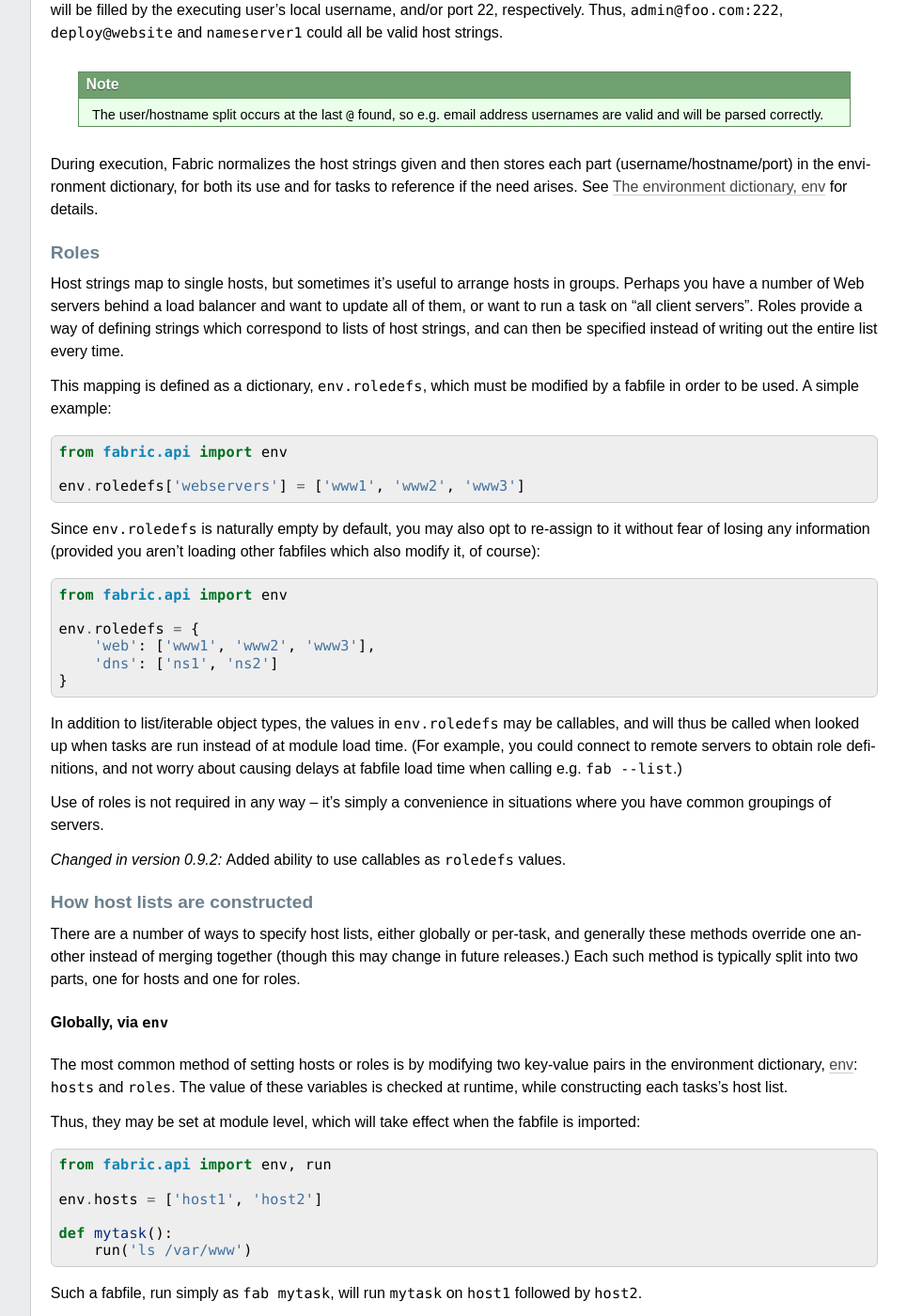
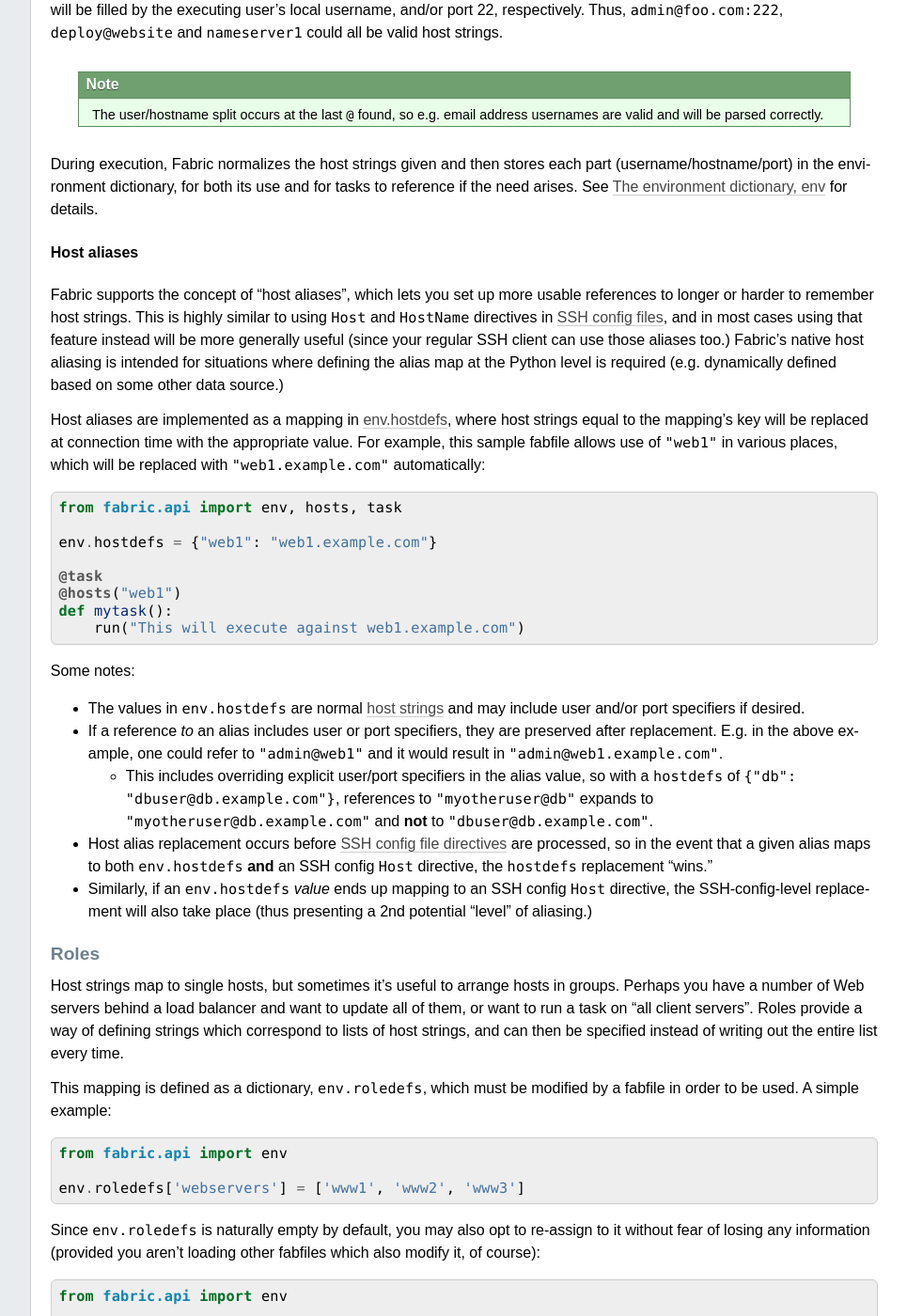
Before and after one commit to fabric/fabric, a Sphinx documentation site: the page built from docs/usage/execution.rst, in a window 1280 px wide and 1400 px high, scrolled down 1487 px. Shown: the whole window at 94% size, without its empty margins (224-1189 px from the left). Built offline with Sphinx 7.4.7, drawn with Linux system fonts in a browser that asks for light colours; pages that are not in the unit, such as notebooks, are missing from menus; the version number could not be read and is left out.

Commit message:
Implement Fabric-level host aliasing.
Fixes #563

```diff
--- a/docs/changelog.rst
+++ b/docs/changelog.rst
@@ -25,6 +25,8 @@
 Changelog
 =========
 
+* :feature:`563` Implemented :ref:`Python-level host aliasing <host-aliases>`
+  as a compliment to the SSH config aliasing available in 1.4.
 * :release:`1.4.0 <2012-02-13>`
 * :release:`1.3.5 <2012-02-13>`
 * :release:`1.2.6 <2012-02-13>`
--- a/docs/usage/execution.rst
+++ b/docs/usage/execution.rst
@@ -95,6 +95,57 @@
 During execution, Fabric normalizes the host strings given and then stores each
 part (username/hostname/port) in the environment dictionary, for both its use
 and for tasks to reference if the need arises. See :doc:`env` for details.
+
+.. _host-aliases:
+
+Host aliases
+~~~~~~~~~~~~
+
+Fabric supports the concept of "host aliases", which lets you set up more
+usable references to longer or harder to remember host strings. This is highly
+similar to using ``Host`` and ``HostName`` directives in :ref:`SSH config files
+<ssh-config>`, and in most cases using that feature instead will be more
+generally useful (since your regular SSH client can use those aliases too.)
+Fabric's native host aliasing is intended for situations where defining the
+alias map at the Python level is required (e.g. dynamically defined based on
+some other data source.)
+
+Host aliases are implemented as a mapping in :ref:`env.hostdefs
+<env-hostdefs>`, where host strings equal to the mapping's key will be replaced
+at connection time with the appropriate value. For example, this sample fabfile
+allows use of ``"web1"`` in various places, which will be replaced with
+``"web1.example.com"`` automatically::
+
+    from fabric.api import env, hosts, task
+
+    env.hostdefs = {"web1": "web1.example.com"}
+
+    @task
+    @hosts("web1")
+    def mytask():
+        run("This will execute against web1.example.com")
+
+Some notes:
+
+* The values in ``env.hostdefs`` are normal :ref:`host strings <host-strings>`
+  and may include user and/or port specifiers if desired.
+* If a reference *to* an alias includes user or port specifiers, they are
+  preserved after replacement. E.g. in the above example, one could refer to
+  ``"admin@web1"`` and it would result in ``"admin@web1.example.com"``.
+
+  * This includes overriding explicit user/port specifiers in the alias value,
+    so with a ``hostdefs`` of ``{"db": "dbuser@db.example.com"}``, references
+    to ``"myotheruser@db"`` expands to ``"myotheruser@db.example.com"`` and
+    **not** to ``"dbuser@db.example.com"``.
+
+* Host alias replacement occurs before :ref:`SSH config file directives
+  <ssh-config>` are processed, so in the event that a given alias maps to both
+  ``env.hostdefs`` **and** an SSH config ``Host`` directive, the ``hostdefs``
+  replacement "wins."
+* Similarly, if an ``env.hostdefs`` *value* ends up mapping to an SSH config
+  ``Host`` directive, the SSH-config-level replacement will also take place
+  (thus presenting a 2nd potential "level" of aliasing.)
+
 
 Roles
 -----
```
Also changed, not shown: docs/usage/env.rst (+13 -0 lines), 3 other files.
